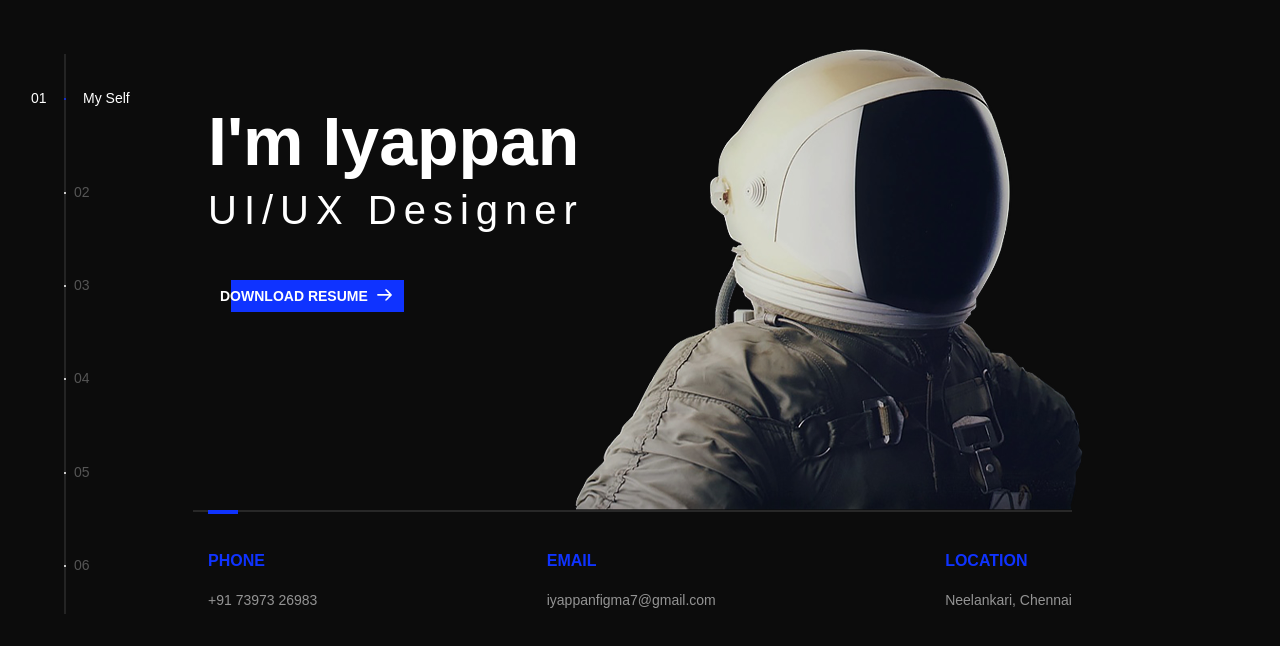
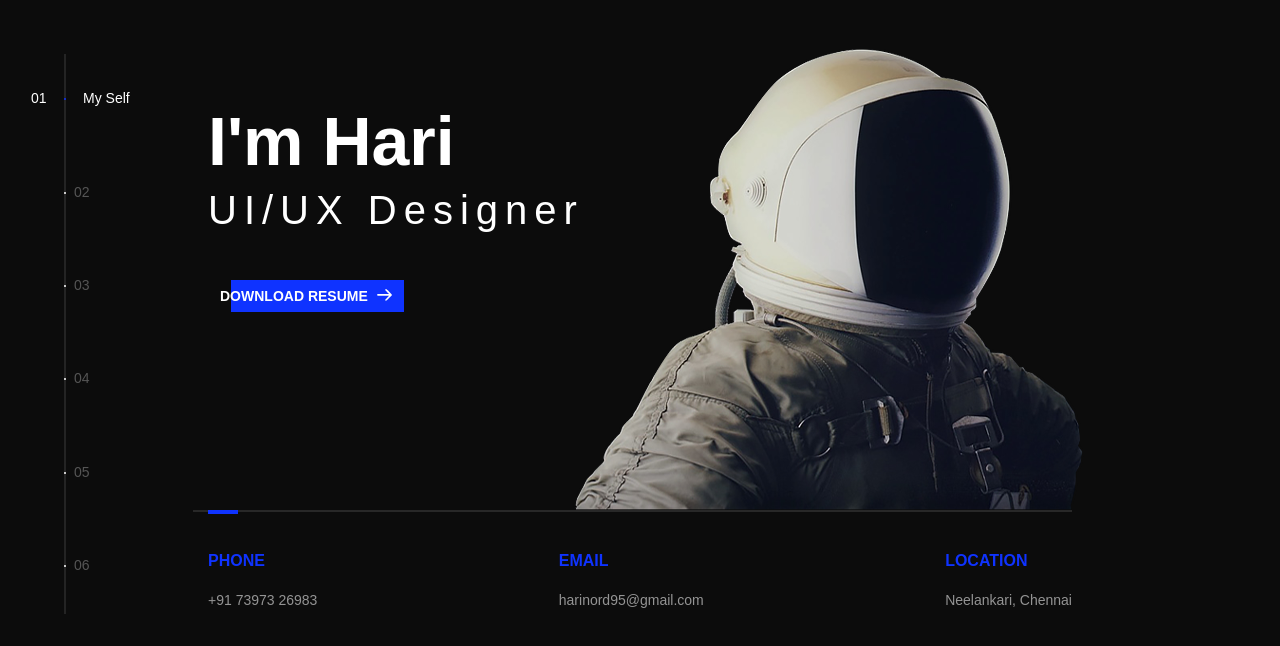
Before and after one commit to Hariharn05/portfolio, a plain HTML site: page index.html in a window 1280 px wide. Shown: the part 66-712 px from the top of the page. Drawn offline with nearby package versions, Linux system fonts and the light colour scheme; a web font is replaced by a local one.

Commit message:
First Push

```diff
--- a/index.html
+++ b/index.html
@@ -54,7 +54,7 @@
           <li class="l-section section section--is-active">
             <div class="intro">
               <div class="intro--banner">
-                <h1>I'm Iyappan</h1>
+                <h1>I'm Hari</h1>
                 <h6>UI/UX Designer</h6>
                 <button class="cta">Download Resume
                   <svg version="1.1" id="Layer_1" xmlns="http://www.w3.org/2000/svg" xmlns:xlink="http://www.w3.org/1999/xlink" x="0px" y="0px" viewBox="0 0 150 118" style="enable-background:new 0 0 150 118;" xml:space="preserve">
@@ -73,7 +73,7 @@
                 </a>
                 <a href="mailto:iyappanfigma7@gmail.com">
                   <h3>Email</h3>
-                  <p>iyappanfigma7@gmail.com</p>
+                  <p>harinord95@gmail.com</p>
                 </a>
                 <a href="#0">
                   <h3>Location</h3>
```
